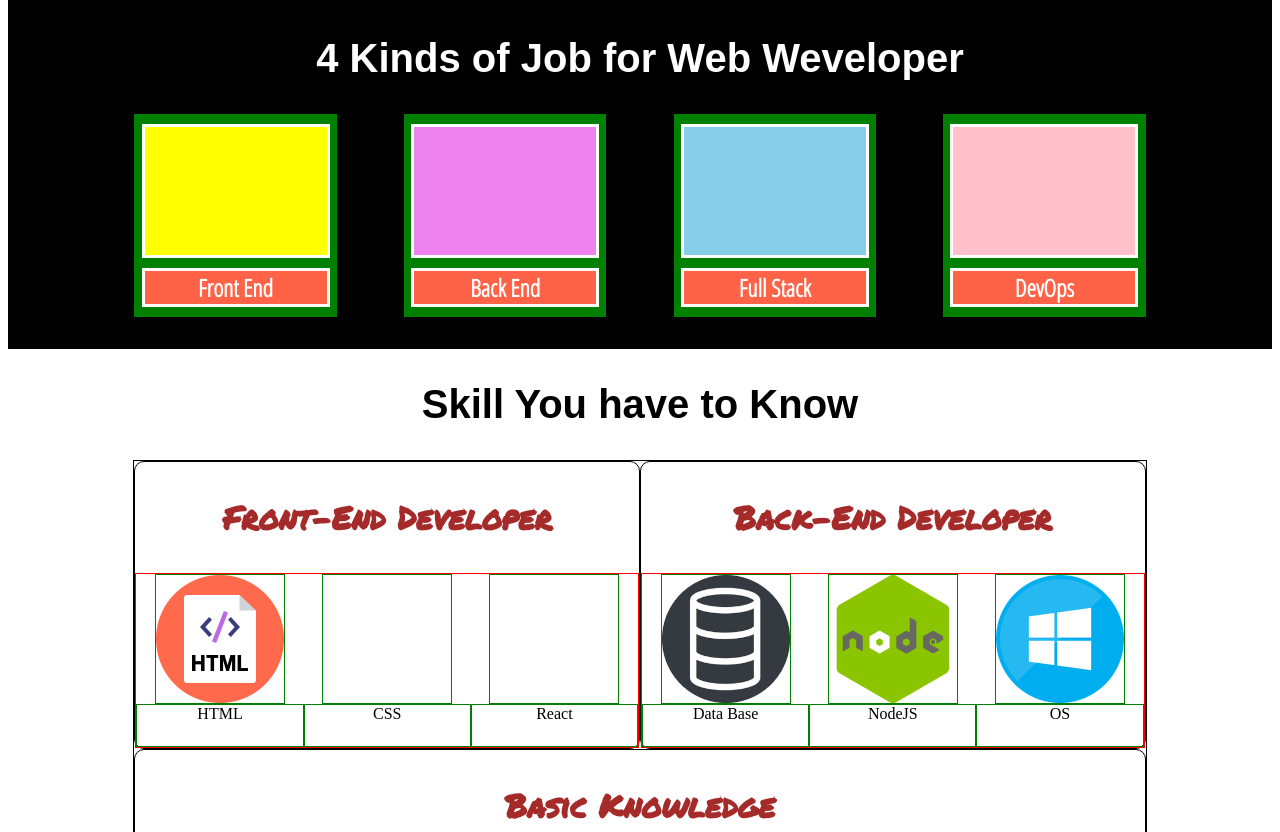
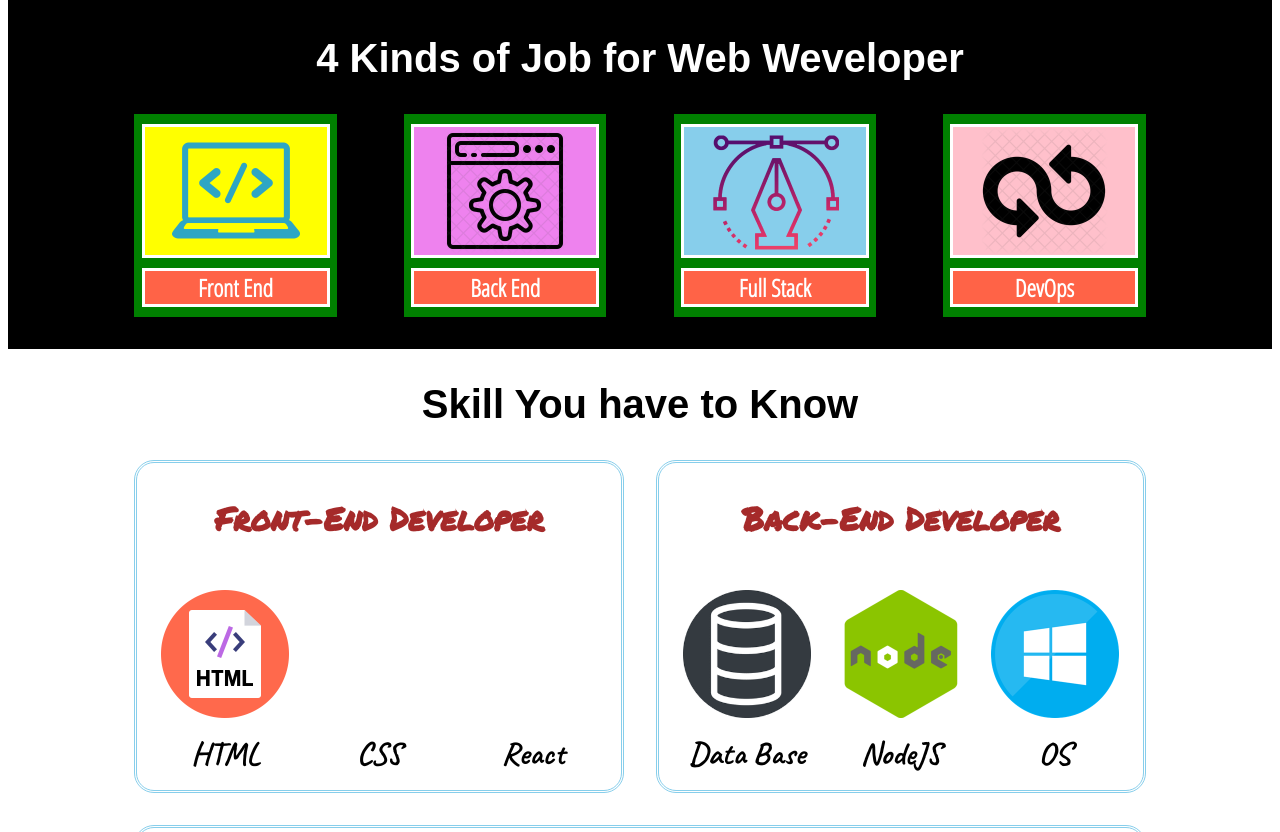
Before and after one commit to HuiChihWang/WebBeginnerProject, a plain HTML site: page beginner_project/landscape/project/index.html in a window 1280 px wide. Shown: the part 800-1632 px from the top of the page. Drawn offline with nearby package versions, Linux system fonts and the light colour scheme; a web font is replaced by a local one.

Commit message:
modify grid layout

```diff
--- a/beginner_project/landscape/project/css/font.css
+++ b/beginner_project/landscape/project/css/font.css
@@ -1,6 +1,6 @@
 @import url('https://fonts.googleapis.com/css2?family=Bebas+Neue&family=Homemade+Apple&display=swap');
 @import url('https://fonts.googleapis.com/css2?family=Barlow+Condensed&family=Fira+Sans+Condensed:wght@500&family=Open+Sans+Condensed:wght@300&family=Permanent+Marker&display=swap');
-@import url('https://fonts.googleapis.com/css2?family=Bree+Serif&display=swap');
+@import url('https://fonts.googleapis.com/css2?family=Bree+Serif&family=Caveat:wght@700&display=swap');
 
 p {
    font-family: 'Barlow Condensed', sans-serif;
@@ -12,16 +12,13 @@ header h1 {
     font-size: 4em;
     text-align: center;
     color: wheat;
-    /* background-color: rgba(128,128,128,0.5);
-    border-radius: 10px;
-    padding: 0 2em; */
 }
 
 header .sub {
     font-family: 'Homemade Apple', cursive;
     font-size: 2em;
     text-align: center;
-    color:blue;
+    color:white;
 }
 
 h2 {
@@ -35,7 +32,6 @@ h3 {
     font-family: 'Permanent Marker', cursive;
     font-size: 2em;
     color: brown;
-
 }
 
 .job-name {
@@ -52,4 +48,6 @@ font-weight: bolder;
 
 .skill-name {
     text-align: center;
+    font-family: 'Caveat', cursive;
+    font-size: 2em;
 }
--- a/beginner_project/landscape/project/css/img.css
+++ b/beginner_project/landscape/project/css/img.css
@@ -1,5 +1,5 @@
 .header-bg {
-    background: url('../image/web_development.jpg');
+  background: url("../image/web_development.jpg");
   background-position: center;
   background-size: cover;
   background-repeat: no-repeat;
@@ -13,68 +13,67 @@
 }
 
 #front-end {
-    background-image: url('../image/frontend.png');
+  background-image: url("../image/jobs/frontend.png");
   background-color: yellow;
-
 }
 
 #back-end {
-    background-image: url('../image/backend.png');
+  background-image: url("../image/jobs/backend.png");
   background-color: violet;
 }
 
 #full-stack {
-    background-image: url('../image/full-stack.png');
+  background-image: url("../image/jobs/full-stack.png");
   background-color: skyblue;
 }
 
 #devops {
-    background-image: url('../image/devops.png');
+  background-image: url("../image/jobs/devops.png");
   background-color: pink;
 }
 
 #database {
-background-image: url('../image/skill/back-end/database.png');
+  background-image: url("../image/skill/back-end/database.png");
 }
 
 #nodejs {
-    background-image: url('../image/skill/back-end/nodejs.png');
+  background-image: url("../image/skill/back-end/nodejs.png");
 }
 
 #os {
-background-image: url('../image/skill/back-end/os.png');
+  background-image: url("../image/skill/back-end/os.png");
 }
 
 #html {
-background-image: url('../image/skill/front-end/html.png');
+  background-image: url("../image/skill/front-end/html.png");
 }
 
 #css {
-background-image: url('../image/skill/front-end/css.png');
+  background-image: url("../image/skill/front-end/css.png");
 }
 
-#react{
-background-image: url('../image/skill/front-end/react.png');
+#react {
+  background-image: url("../image/skill/front-end/react.png");
 }
 
 #git {
-    background-image: url('../image/skill/common/git.png');
+  background-image: url("../image/skill/common/git.png");
 }
 
 #js {
-    background-image: url('../image/skill/common/js.png');
+  background-image: url("../image/skill/common/js.png");
 }
 
 #terminal {
-    background-image: url('../image/skill/common/terminal.png');
+  background-image: url("../image/skill/common/terminal.png");
 }
 
 #datastructure {
-    background-image: url('../image/skill/common/data-structure.png');
+  background-image: url("../image/skill/common/data-structure.png");
 }
 
 #algorithm {
-    background-image: url('../image/skill/common/algorithm.png');
+  background-image: url("../image/skill/common/algorithm.png");
 }
 
 .skill-img {
--- a/beginner_project/landscape/project/css/main.css
+++ b/beginner_project/landscape/project/css/main.css
@@ -78,15 +78,15 @@ header h1 {
 .skill-grid {
     display: grid;
     width: 80%;
-    border: solid 1px;
     grid-template-columns: 1fr 1fr;
     grid-template-rows: auto;
     margin: 0 auto;
+    gap: 2em;
 }
 
 .skill-item {
-    border: solid 1px;
-    border-radius: 10px;
+    border: double 3px skyblue;
+    border-radius: 20px;
 }
 
 
@@ -102,13 +102,12 @@ header h1 {
 
 .skill-list {
     display: grid;
-    border: solid 1px red;
-    /* grid-template-columns: repeat(3, 1fr); */
     grid-template-rows: 3fr 1fr;
     grid-auto-columns: 1fr;
     grid-auto-flow: column;
+    padding: 1em 0.7em;
 }
 
-.skill-list div {
-    border: green solid 1px;
+.skill-name {
+    margin-top: 5px;
 }
```
Lines whose indentation alone changed are shown as unchanged.
